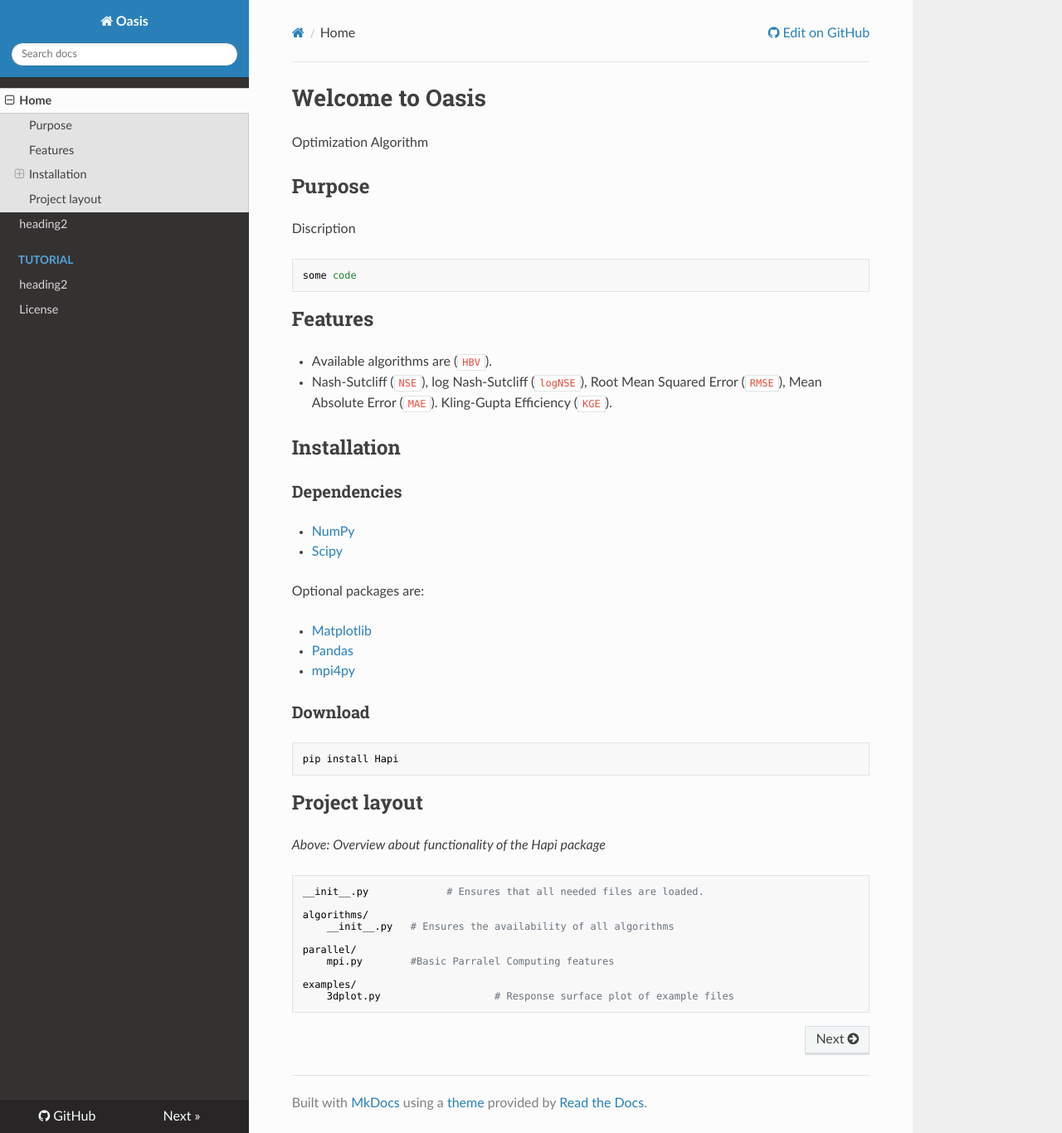
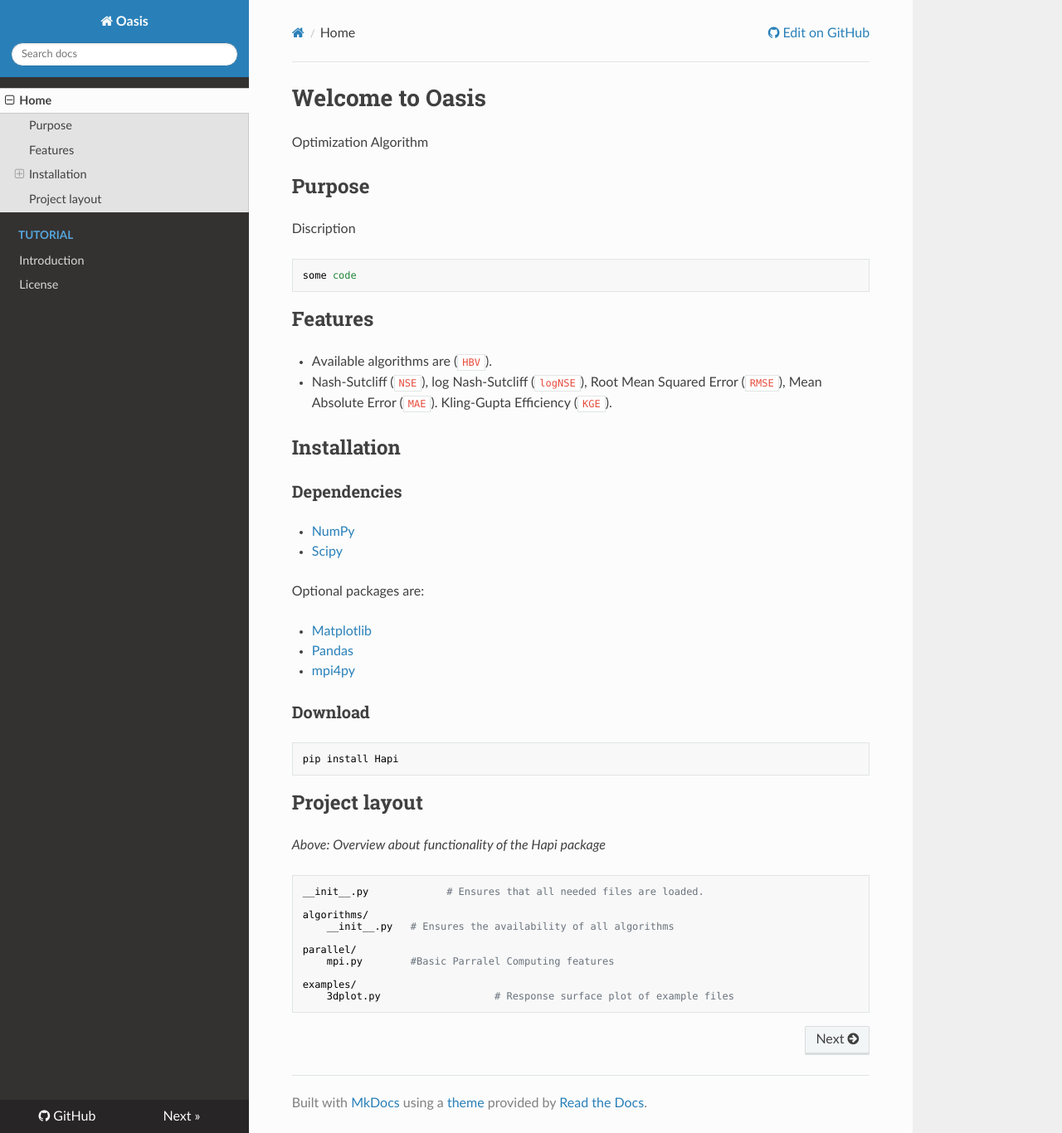
Before and after one commit to Serapieum-of-alex/Oasis, an MkDocs documentation site: the page built from docs/index.md, in a window 1280 px wide and 1366 px high. Shown: the whole window at 83% size. Built offline with MkDocs 1.6.1, drawn with Linux system fonts in a browser that asks for light colours; nearby versions of some CDN libraries; some of the changed lines change nothing that is shown.

Commit message:
Update mkdocs.yml

```diff
--- a/mkdocs.yml
+++ b/mkdocs.yml
@@ -11,7 +11,7 @@
 
 nav:
     - Home: index.md
-    - heading2: README00.md
+    #- heading2: README00.md
     - Tutorial:
       - Introduction: README00.md
 #        - Getting Started: getting_started.md
```
